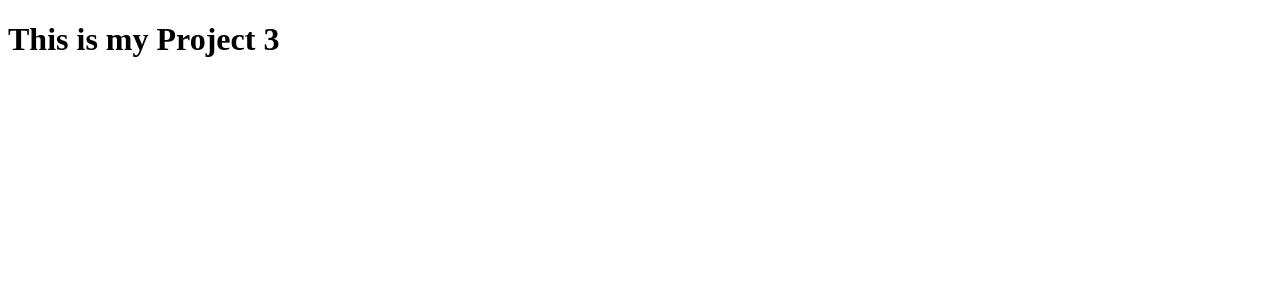
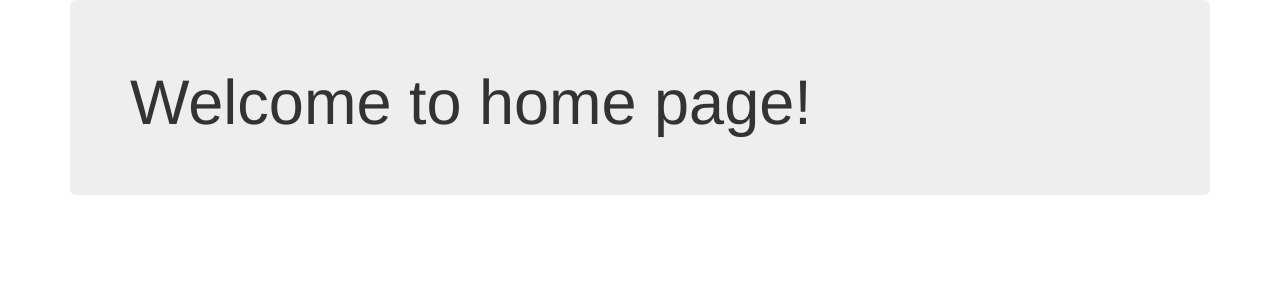
Before and after one commit to johnjestin6511-rgb/Django_Learning_Course, a Django app: page / in a window 1280 px wide. Shown: the top 300 px of the page. Run offline with Django 5.2, Linux system fonts and the light colour scheme; some libraries are stand-ins or nearby versions.

Commit message:
Update index.html

```diff
--- a/Django_LEVEL_THREE/firstproject/template/first_app/index.html
+++ b/Django_LEVEL_THREE/firstproject/template/first_app/index.html
@@ -2,9 +2,16 @@
 <html lang="en">
 <head>
     <meta charset="UTF-8">
-    <title>Document</title>
+    <title>Form</title>
+    <link rel="stylesheet" href="https://maxcdn.bootstrapcdn.com/bootstrap/3.3.7/css/bootstrap.min.css" integrity="sha384-BVYiiSIFeK1dGmJRAkycuHAHRg32OmUcww7on3RYdg4Va+PmSTsz/K68vbdEjh4u" crossorigin="anonymous">
 </head>
 <body>
-    <h1>This is my Project 3</h1>
+
+    <div class="container">
+        <div class="jumbotron">
+            <h1>Welcome to home page!</h1>
+        </div>
+    </div>
+
 </body>
 </html>
```
